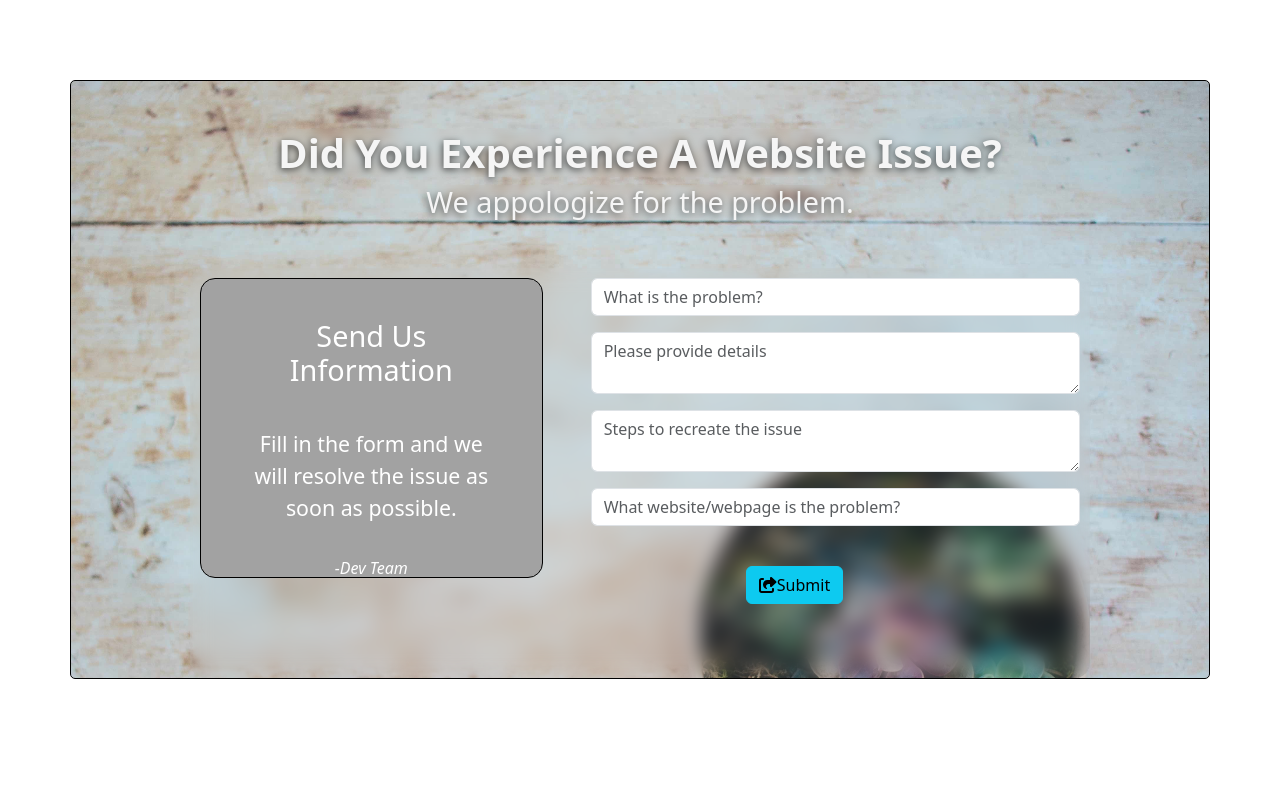
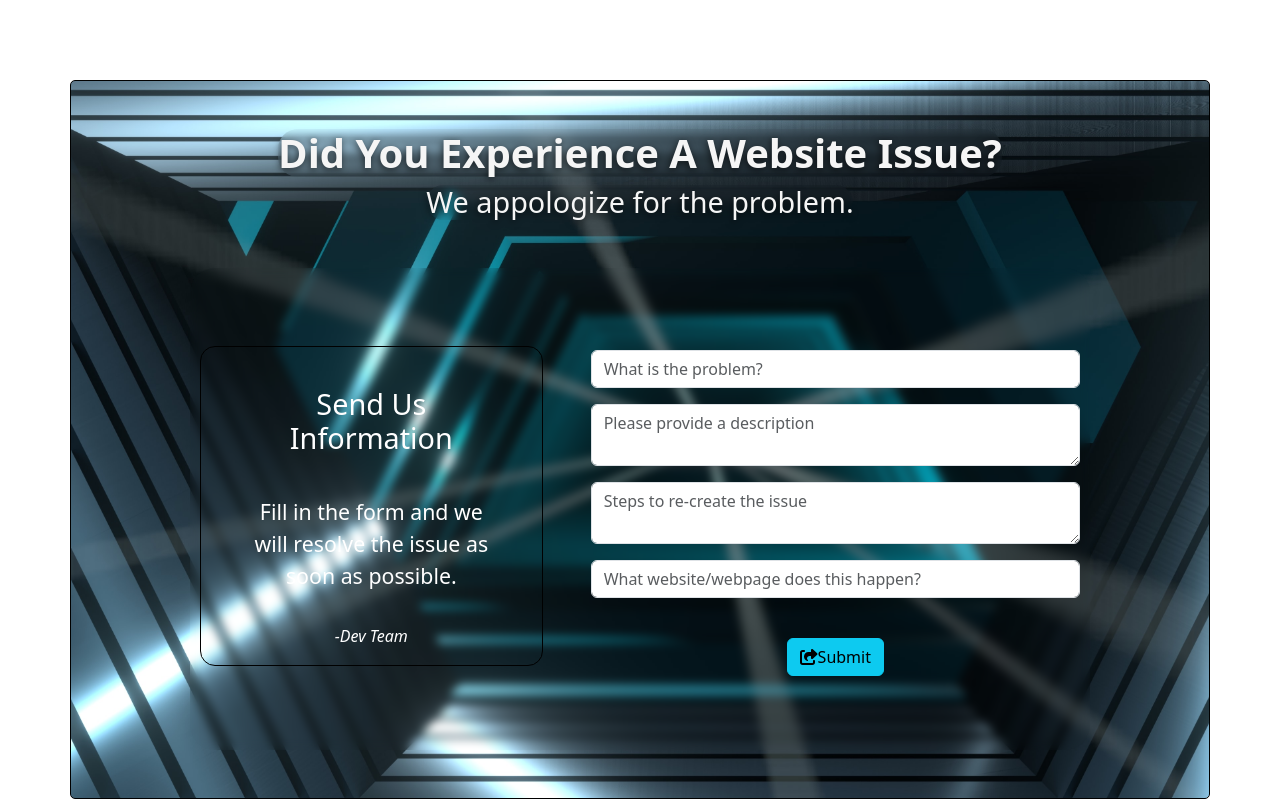
Before and after one commit to JesseLeviHall/Bug-Tracker-MERN, a React (Create React App) app in the folder frontend/: page /publicform in a window 1280 px wide. Built offline with nearby package versions, Linux system fonts and the light colour scheme; a web font is replaced by a local one.

Commit message:
largescreen layout good

```diff
--- a/frontend/src/Views/Pages/PublicForm/PublicForm.jsx
+++ b/frontend/src/Views/Pages/PublicForm/PublicForm.jsx
@@ -19,8 +19,8 @@ const PublicForm = () => {
             <i className="icon">-Dev Team</i>
           </div>
         </div>
-        <Form className="ms-5">
-          <Row>
+        <Form className="ms-5 mt-4">
+          <Row className="mt-5">
             <FormGroup>
               <Input
                 type="text"
@@ -32,7 +32,7 @@ const PublicForm = () => {
               <Input
                 type="textarea"
                 name="details"
-                placeholder="Please provide details"
+                placeholder="Please provide a description"
               />
             </FormGroup>
           </Row>
@@ -43,7 +43,7 @@ const PublicForm = () => {
                 id="steps"
                 name="steps"
                 type="textarea"
-                placeholder="Steps to recreate the issue"
+                placeholder="Steps to re-create the issue"
               />
             </Col>
           </FormGroup>
@@ -52,16 +52,14 @@ const PublicForm = () => {
               <Input
                 id="webpage"
                 name="webpage"
-                placeholder="What website/webpage is the problem?"></Input>
+                placeholder="What website/webpage does this happen?"></Input>
             </Col>
           </FormGroup>
           <FormGroup className="sm-ms-4">
-            <Col xs={10}>
-              <Button className="mt-4 mb-5" color="info" type="submit">
-                <FontAwesomeIcon icon={faShareFromSquare} />
-                Submit
-              </Button>
-            </Col>
+            <Button className="mt-4 mb-5" color="info" type="submit">
+              <FontAwesomeIcon icon={faShareFromSquare} />
+              Submit
+            </Button>
           </FormGroup>
         </Form>
       </div>
--- a/frontend/src/Views/Pages/PublicForm/publicform.css
+++ b/frontend/src/Views/Pages/PublicForm/publicform.css
@@ -7,7 +7,7 @@
   text-align: center;
   max-height: 1800px;
   width: 100%;
-  background-image: url("../../../img/back2.jpg") ;
+  background-image: url("../../../img/back3.jpg") ;
   background-size: cover;
   background-position: fixed;
   border: 1px solid black;
@@ -15,9 +15,10 @@
 }
 
 #message-container {
-  backdrop-filter: blur(10px);
-  width: 900px;
-  border-radius: 15px;
+  backdrop-filter: blur(5px);
+  max-width: 900px;
+  margin-bottom: 3rem;
+  border-radius: 25px;
   overflow: hidden;
   padding: 10px;
   display: flex;
@@ -26,15 +27,17 @@
 }
 
 .contact-info {
-  background-color: #a2a2a2;
+  background-color: linear-gradient(89.97deg, #f2eef7 1.84%, #ffd891 102.67%);
   flex: 0 1 40%;
   border-radius: 15px;
-  max-height: 300px;
+  max-height: 320px;
+  backdrop-filter: blur(5px);
   padding: 40px;
   color: white;
   display: flex;
   flex-direction: column;
   border: 1px solid black;
+  margin-top: 68px;
 }
 
 h1 {
@@ -74,7 +77,6 @@ i {
 
 }
 
-
 Col {
   display: flex;
 }
```
Also changed, not shown: frontend/src/img/back3.jpg (added).
